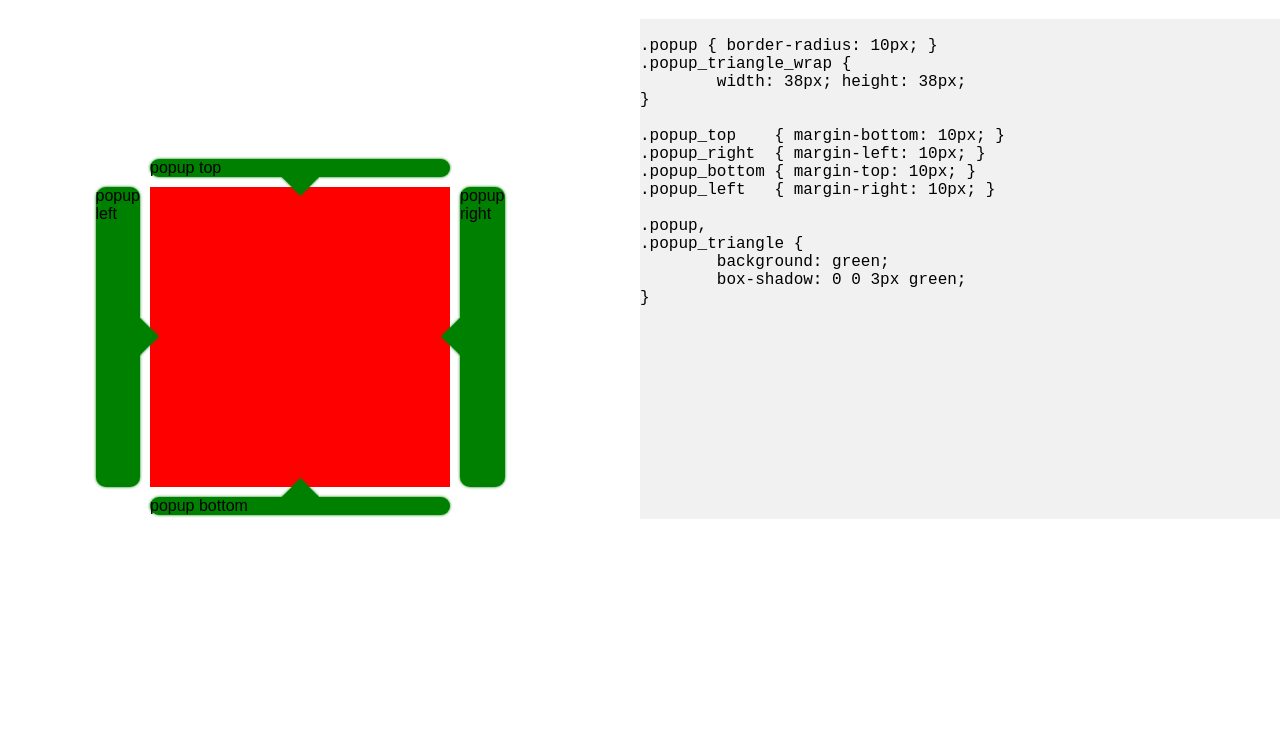
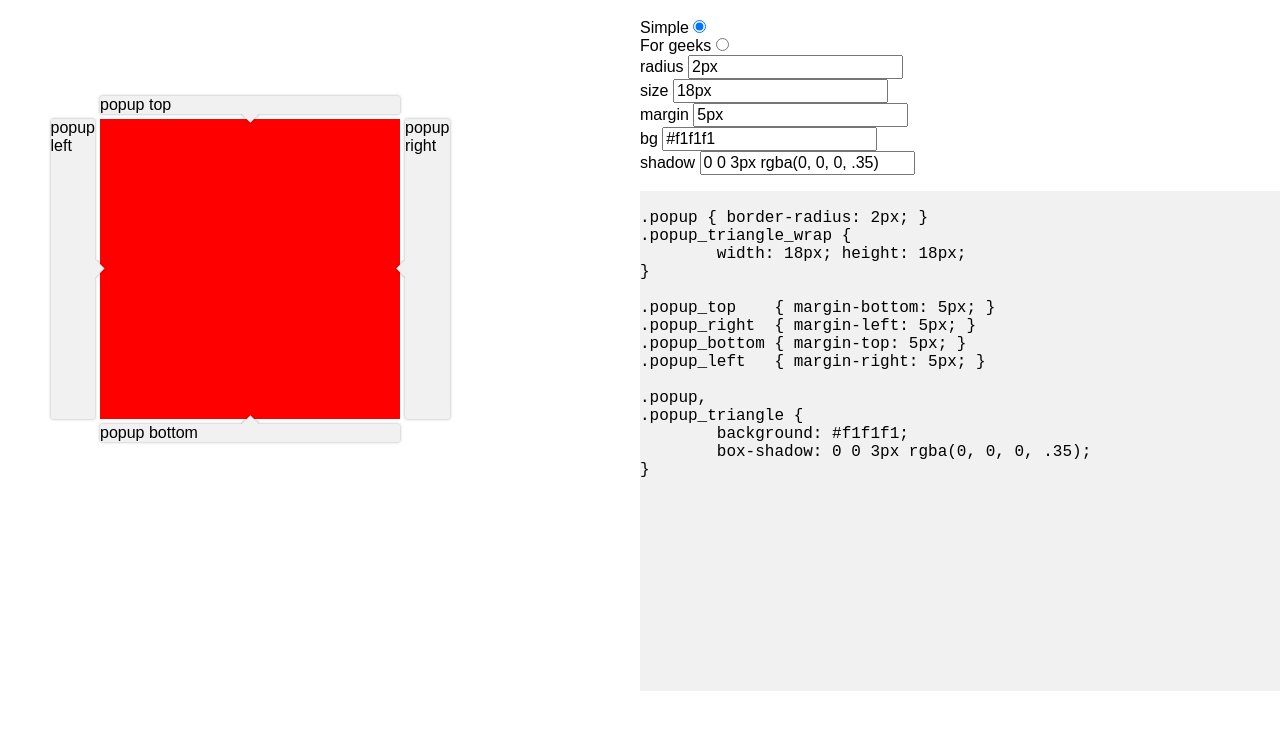
Before and after one commit to iamstarkov/Zen-Popup, a plain HTML site: page index.html in a window 1280 px wide. Shown: the part 61-790 px from the top of the page. Drawn offline with nearby package versions, Linux system fonts and the light colour scheme.

Commit message:
added logic for basic css

```diff
--- a/css/style.css
+++ b/css/style.css
@@ -1,8 +1,17 @@
 #css_customization {
-	float: right;
-	width: 50%;
 	height: 500px;
 	background: #f1f1f1;
 	display: block;
 	white-space: pre-wrap;
 }
+
+.area {
+	width: 50%;
+	float: left;
+}
+
+/*
+.geek-form {
+	display: none;
+}
+*/
--- a/index.html
+++ b/index.html
@@ -95,7 +95,7 @@
 	#target {
 		width: 300px;
 		height: 300px;
-		margin: 150px;
+		margin: 100px;
 		background: red;
 		position: relative
 	}
@@ -119,28 +119,10 @@
 }
 </div>
 
-<pre>
-<style type="text/css" id="css_customization" contenteditable>
-.popup { border-radius: 2px; }
-.popup_triangle_wrap {
-	width: 14px; height: 14px;
-}
 
-.popup_top    { margin-bottom: 5px; }
-.popup_right  { margin-left: 5px; }
-.popup_bottom { margin-top: 5px; }
-.popup_left   { margin-right: 5px; }
-
-.popup,
-.popup_triangle {
-	background: #fcfcfc;
-	box-shadow: 0 0 3px rgba(0, 0, 0, .38);
-}
-</style>
-</pre>
+<div class="area area-demo">
 
 	<div id="example">
-
 		<div id="target">
 			<div class="popup popup_top">
 				<div class="popup_triangle_wrap">
@@ -177,10 +159,86 @@
 				</div>
 			</div>
 		</div>
+	</div>
+
+</div>
+<div class="area area-congig">
+	<form action="#" class="simpicity_toggler">
+		<div class="form-row">
+			<label>
+				<span class="label">Simple</span>
+				<input type="radio" name="simple" checked value="1"></input>
+			</label></div>
+		<div class="form-row">
+			<label>
+				<span class="label">For geeks</span>
+				<input type="radio" name="simple" value="0"></radio>
+			</label></div>
+	</form>
+
+<div class="simple-form">
+	<form action="" class="simple-form" id="simple-form">
+		<div class="form-row">
+			<label>
+				<span class="label">radius</span>
+				<input type="text" name="radius" />
+			</label>
+		</div>
+		<div class="form-row">
+			<label>
+				<span class="label">size</span>
+				<input type="text" name="size" />
+			</label>
+		</div>
+		<div class="form-row">
+			<label>
+				<span class="label">margin</span>
+				<input type="text" name="margin" />
+			</label>
+		</div>
+		<div class="form-row">
+			<label>
+				<span class="label">bg</span>
+				<input type="text" name="bg" />
+			</label>
+		</div>
+		<div class="form-row">
+			<label>
+				<span class="label">shadow</span>
+				<input type="text" name="shadow" />
+			</label>
+		</div>
+	</form>
+</div>
+
+<div class="geek-form">
+
+<pre>
+<style type="text/css" id="css_customization" contenteditable>
+.popup { border-radius: 2px; }
+.popup_triangle_wrap {
+	width: 14px; height: 14px;
+}
+
+.popup_top    { margin-bottom: 5px; }
+.popup_right  { margin-left: 5px; }
+.popup_bottom { margin-top: 5px; }
+.popup_left   { margin-right: 5px; }
+
+.popup,
+.popup_triangle {
+	background: #fcfcfc;
+	box-shadow: 0 0 3px rgba(0, 0, 0, .38);
+}
+</style>
+</pre>
 
 </div>
 
-<script src="https://ajax.googleapis.com/ajax/libs/jquery/1.7.2/jquery.min.js"></script>
+</div>
+
+
+<script src="//ajax.googleapis.com/ajax/libs/jquery/1.7.2/jquery.js"></script>
 <script src="js/script.js" ></script>
 
 </body>
--- a/js/script.js
+++ b/js/script.js
@@ -2,25 +2,45 @@ $(function() {
 
 var precompiled = $('#css_precompiled').html(),
 	aftercompiled = precompiled,
-	customization = $('#css_customization');
+	customization = $('#css_customization'),
+	form = $('#simple-form');
+
+// default values
+var radius = '2px',
+	size = '18px',
+	margin = '5px',
+	bg = '#f1f1f1',
+	shadow = '0 0 3px rgba(0, 0, 0, .35)';
+
+var f_radius = $('input[name="radius"]').val(radius),
+	f_size = $('input[name="size"]').val(size),
+	f_margin = $('input[name="margin"]').val(margin),
+	f_bg = $('input[name="bg"]').val(bg),
+	f_shadow = $('input[name="shadow"]').val(shadow);
 
 
-var radius = '10px',
-	size = '38px',
-	margin = '10px',
-	bg = 'green',
-	shadow = '0 0 3px green';
+function reload_css() {
+	f_radius = $('input[name="radius"]').val(),
+	f_size = $('input[name="size"]').val(),
+	f_margin = $('input[name="margin"]').val(),
+	f_bg = $('input[name="bg"]').val(),
+	f_shadow = $('input[name="shadow"]').val();
 
-setTimeout( function() {
 	aftercompiled = precompiled
-		.replace(/%radius%/g, radius)
-		.replace(/%size%/g, size)
-		.replace(/%margin%/g, margin)
-		.replace(/%bg%/g, bg)
-		.replace(/%shadow%/g, shadow);
+		.replace(/%radius%/g, f_radius)
+		.replace(/%size%/g, f_size)
+		.replace(/%margin%/g, f_margin)
+		.replace(/%bg%/g, f_bg)
+		.replace(/%shadow%/g, f_shadow);
+	customization.html( aftercompiled );
+}
 
-	customization.html( aftercompiled );
-}, 500);
+reload_css();
+
+form.on('change keypress keyup blur', 'input', function() {
+	reload_css();
+});
+
 
 
 });
```
Lines whose indentation alone changed are shown as unchanged.
